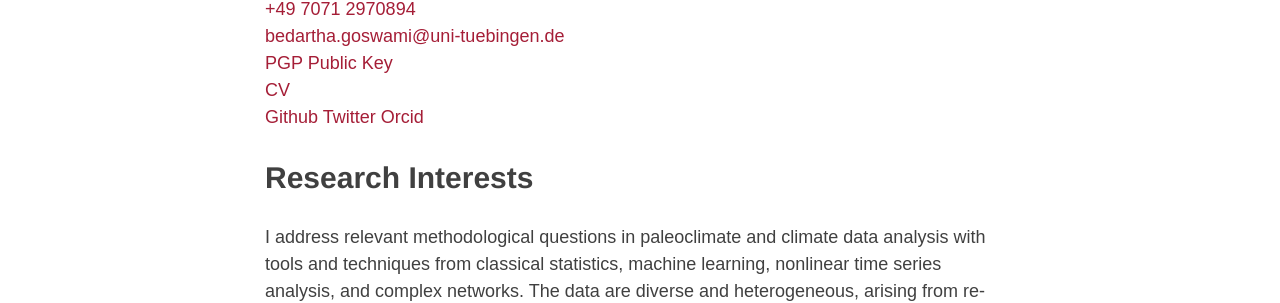
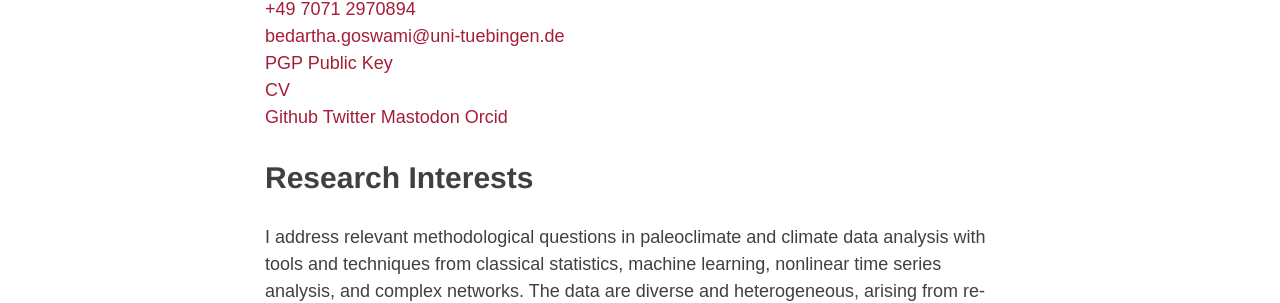
Before and after one commit to mlcs/mlcs.github.io, a Jekyll site: the page built from people/goswami.md, in a window 1280 px wide and 900 px high, scrolled down 657 px. Shown: the part 153-456 px from the top of the window. Built offline with Jekyll 4.4.1, drawn with Linux system fonts in a browser that asks for light colours; nearby versions of some CDN libraries.

Commit message:
add Mastodon links

```diff
--- a/_config.yml
+++ b/_config.yml
@@ -95,6 +95,7 @@ social-network-links:
   #facebook: deanattali
   github: mlcs
   twitter: MachineClimate
+  mastodon: MachineClimate
 #  reddit: yourname
 #  linkedin: daattali
 #  xing: yourname
--- a/_data/SocialNetworks.yml
+++ b/_data/SocialNetworks.yml
@@ -90,3 +90,8 @@ yelp:
   name: "Yelp"
   baseURL: "https://{{ site.author.yelp }}.yelp.com"
   icon: "fa-yelp"
+
+mastodon:
+  name: "Mastodon"
+  baseURL: "https://masto.ai/@"
+  icon: "fa-mastodon"
--- a/people/goswami.md
+++ b/people/goswami.md
@@ -15,6 +15,7 @@ Maria-von-Linden-Str. 6
 [CV](/files/goswami_cv_jan2021.pdf){:target="_blank"}
 [Github](https://github.com/bedartha){:target="_blank"}
 [Twitter](https://twitter.com/bedartha){:target="_blank"}
+[Mastodon](https://masto.ai/@bedartha){:target="_blank"}
 [Orcid](http://orcid.org/0000-0002-2302-166X){:target="_blank"}
 
 
```
